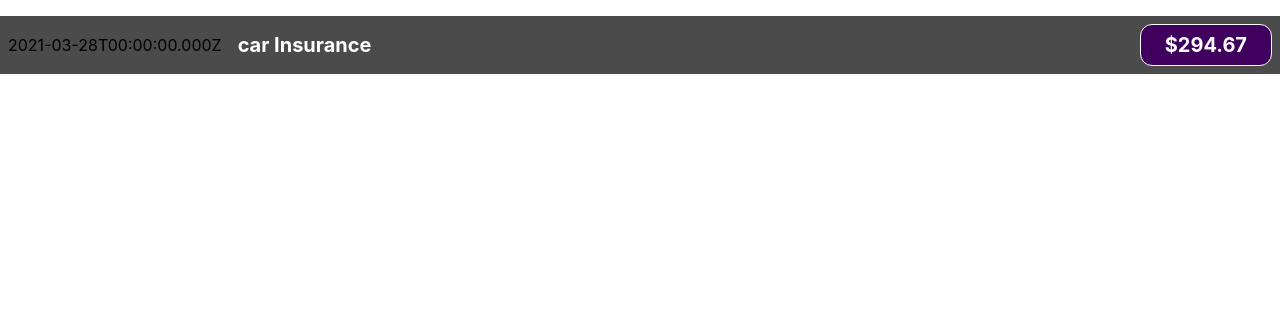
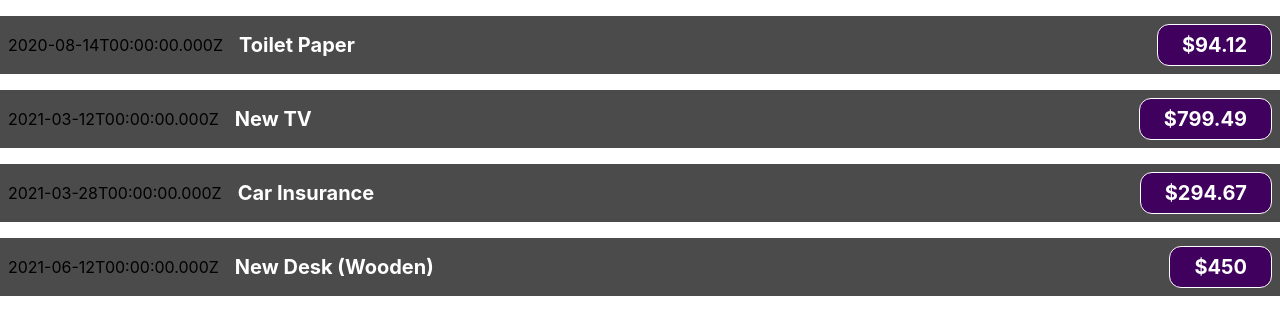
Before and after one commit to mohamuhsin/expensad, a React (Create React App) app: page / in a window 1280 px wide. Shown: the top 334 px of the page. Built offline with nearby package versions, Linux system fonts and the light colour scheme.

Commit message:
passed data as props

```diff
--- a/src/components/App/App.js
+++ b/src/components/App/App.js
@@ -1,10 +1,51 @@
 import "./App.css";
+
 import ExpenseItem from "../ExpenseItem/ExpenseItem";
+const expenses = [
+  {
+    id: "e1",
+    title: "Toilet Paper",
+    amount: 94.12,
+    date: new Date(2020, 7, 14),
+  },
+  { id: "e2", title: "New TV", amount: 799.49, date: new Date(2021, 2, 12) },
+  {
+    id: "e3",
+    title: "Car Insurance",
+    amount: 294.67,
+    date: new Date(2021, 2, 28),
+  },
+  {
+    id: "e4",
+    title: "New Desk (Wooden)",
+    amount: 450,
+    date: new Date(2021, 5, 12),
+  },
+];
 
 function App() {
   return (
     <div>
-      <ExpenseItem />
+      <ExpenseItem
+        title={expenses[0].title}
+        amount={expenses[0].amount}
+        date={expenses[0].date}
+      />
+      <ExpenseItem
+        title={expenses[1].title}
+        amount={expenses[1].amount}
+        date={expenses[1].date}
+      />
+      <ExpenseItem
+        title={expenses[2].title}
+        amount={expenses[2].amount}
+        date={expenses[2].date}
+      />
+      <ExpenseItem
+        title={expenses[3].title}
+        amount={expenses[3].amount}
+        date={expenses[3].date}
+      />
     </div>
   );
 }
--- a/src/components/ExpenseItem/ExpenseItem.js
+++ b/src/components/ExpenseItem/ExpenseItem.js
@@ -1,17 +1,13 @@
 import React from "react";
 import "./ExpenseItem.css";
 
-const ExpenseItem = () => {
-  const expenseDate = new Date(2021, 2, 28);
-  const expenseTitle = "car Insurance";
-  const expenseAmount = 294.67;
-
+const ExpenseItem = (props) => {
   return (
     <div className="expense-item">
-      <div>{expenseDate.toISOString()}</div>
+      <div>{props.date.toISOString()}</div>
       <div className="expense-item__description">
-        <h2>{expenseTitle}</h2>
-        <div className="expense-item__price">${expenseAmount}</div>
+        <h2>{props.title}</h2>
+        <div className="expense-item__price">${props.amount}</div>
       </div>
     </div>
   );
```
